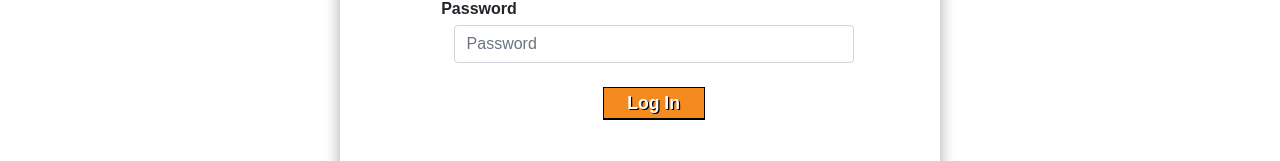
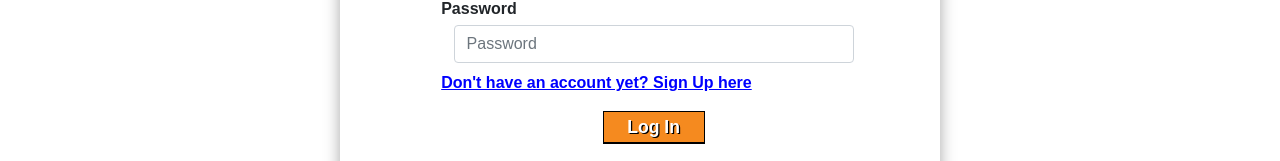
Before and after one commit to Fabrizio-Paradiso/e-commerce, a React (Create React App) app: page /login in a window 1280 px wide. Shown: the part 275-436 px from the top of the page. Built offline with nearby package versions, Linux system fonts and the light colour scheme; no server answers.

Commit message:
Login finished

```diff
--- a/src/components/Authentication/Login.jsx
+++ b/src/components/Authentication/Login.jsx
@@ -53,10 +53,14 @@ const LogIn = () => {
                                     placeholder="Password"
                                     required
                                   />
+                                  <Link to={"/signup"} style={{textDecoration:'inherit', color:'inherit'}}>
+                                    <span style={{marginLeft:"1.7rem", fontSize:"1rem", fontWeight:"bold", color:"#0000FF", textDecoration:"underline"}}>Don't have an account yet? Sign Up here</span>
+                                  </Link>
                                   {
                                     message!==''? <small style={{color:"red", paddingLeft:"2.5rem"}}>{message}</small> : null
                                   }
                                   <button button type="submit" onClick = {handleSubmit} className="text-center mx-auto px-auto" style={{all:"unset", marginTop:"1rem", cursor:"pointer", backgroundColor:"#F58A1F", width:"100px", height:"30px" , boxShadow: "0px 1px black", border:"0.06rem black solid"}}> <span style={{ fontSize:"1.1rem", fontWeight:"bold", borderBottom:"2rem" ,color:"#fff", textShadow: "1.2px 1px 0.5px black"}}> Log In </span> </button>
+
                               </form>
                             </div>
                             </>
@@ -65,7 +69,7 @@ const LogIn = () => {
                           (
                             <>
                             <div className="cart-header-empty d-flex-column text-center" >
-                              <img src={success} alt="Purchase Successfull" style={{height:"200px", paddingTop:"2rem"}}/>
+                              <img src={success} alt="Login Successfull" style={{height:"200px", paddingTop:"2rem"}}/>
                               <h1 style={{paddingTop:"0.2rem", paddingBottom:"1rem", fontSize:"2.1rem", fontWeight:"bold", borderBottom:"2rem", color:"#000"}}>Login was successful!</h1>
                               <Link to={"/"} style={{textDecoration:'inherit', color:'inherit'}}>
                                 <button className="text-center  px-auto" style={{all:"unset", marginTop:"1rem", cursor:"pointer", backgroundColor:"#F58A1F", width:"100px" , boxShadow: "0px 1px black", border:"0.06rem black solid"}}>
```
